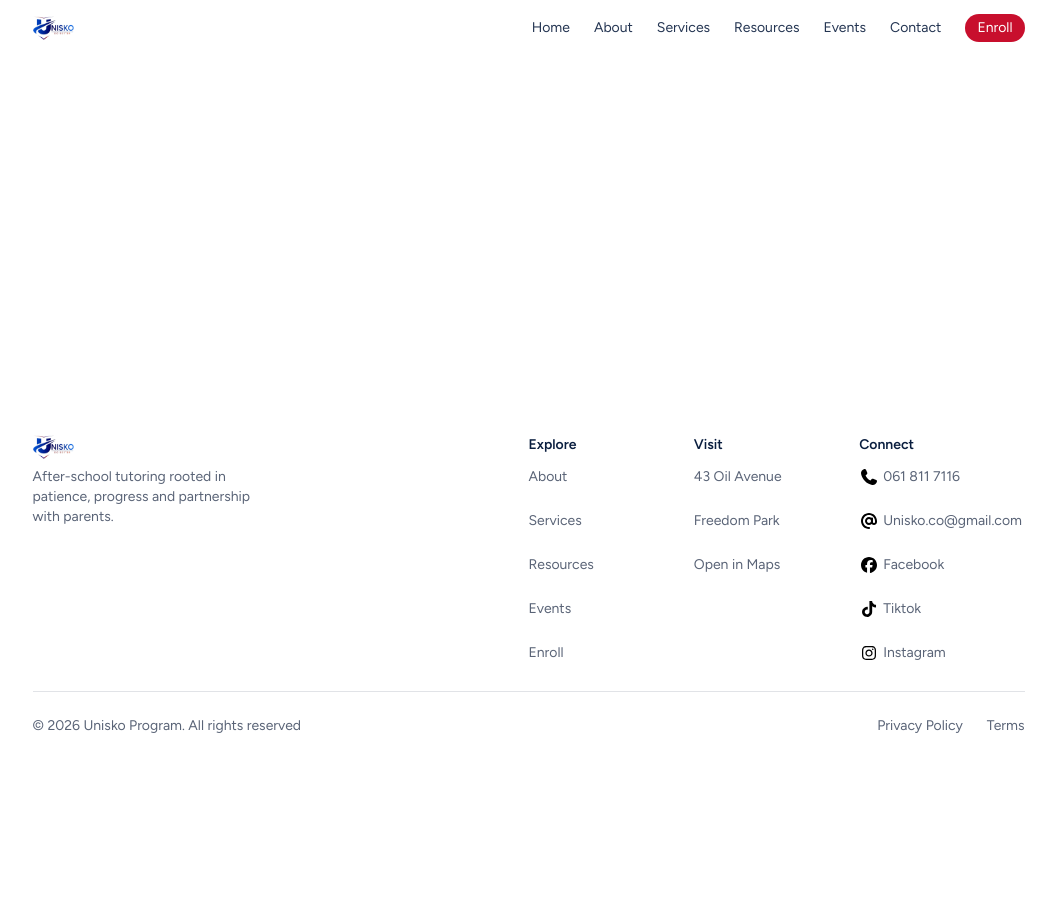
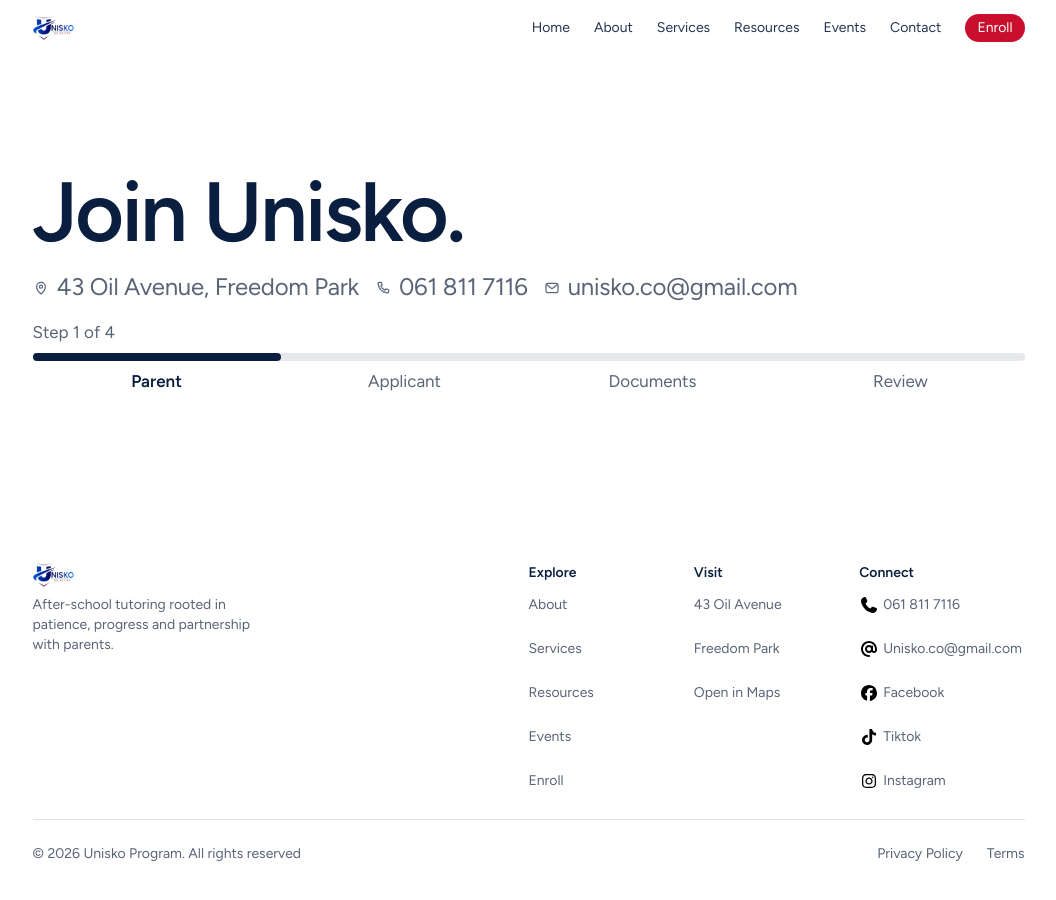
Before and after one commit to chillz-the-first/unisko, a React (Vite) app: page /enroll in a window 1280 px wide. Shown: the top 900 px of the page, without its empty margins (104-1160 px from the left). Before the commit the page ends 800 px from the top, so only its background shows below. Built offline with nearby package versions, Linux system fonts and the light colour scheme.

Commit message:
Created enrollment page

```diff
--- a/src/App.jsx
+++ b/src/App.jsx
@@ -6,6 +6,7 @@ import Services from "./pages/Services.jsx";
 import Resources from "./pages/Resources.jsx";
 import Events from "./pages/Events.jsx";
 import Contact from "./pages/Contact.jsx";
+import Enrol from "./pages/Enrol.jsx";
 
 export default function App() {
     return (
@@ -18,6 +19,7 @@ export default function App() {
                     <Route path="/resources" element={<Resources/>}/>
                     <Route path="/events" element={<Events/>}/>
                     <Route path="/contact" element={<Contact/>}/>
+                    <Route path="/enroll" element={<Enrol/>}/>
                 </Routes>
             </Layout>
         </BrowserRouter>
--- /dev/null
+++ b/src/pages/Enrol.jsx
@@ -0,0 +1,50 @@
+import Section from "../components/Section.jsx";
+import Icon from "../lib/Icon.jsx";
+import {useState} from "react";
+
+const Enrol = () => {
+    const [step, setStep] = useState(1);
+    const labels = ["Parent", "Applicant", "Documents", "Review"];
+
+    return (
+        <Section>
+            <div className="space-y-4">
+                <h1 className="text-navy text-display font-semibold" tabIndex={-1}>Join Unisko.</h1>
+
+                <div className="flex flex-col md:flex-row md:items-center gap-4">
+                    <p className="text-lede text-muted flex items-center gap-2">
+                        <Icon name="pin"/> 43 Oil Avenue, Freedom Park
+                    </p>
+                    <p className="text-lede text-muted flex items-center gap-2">
+                        <Icon name="phone"/> 061 811 7116
+                    </p>
+                    <p className="text-lede text-muted flex items-center gap-2">
+                        <Icon name="mail"/> unisko.co@gmail.com
+                    </p>
+                </div>
+            </div>
+
+            <div className="my-4 space-y-2">
+                <p className="text-muted hidden md:block">Step {step} of 4</p>
+
+                <div className="w-full h-2 bg-navy/10 rounded-full">
+                    <div className="h-full bg-navy rounded-full" style={{width: `${step * 25}%`}}></div>
+                </div>
+
+                <div className="hidden md:grid grid-cols-4 text-center">
+                    {labels.map((label, index) => (
+                        <p className={step === index + 1 ? "font-semibold text-navy" : "text-muted"}>
+                            {label}
+                        </p>
+                    ))}
+                </div>
+                <div className="md:hidden text-center">
+                    <p className="text-muted">Step {step}</p>
+                    <p className="font-semibold text-navy">{labels[step - 1]}</p>
+                </div>
+            </div>
+        </Section>
+    );
+};
+
+export default Enrol;
```
